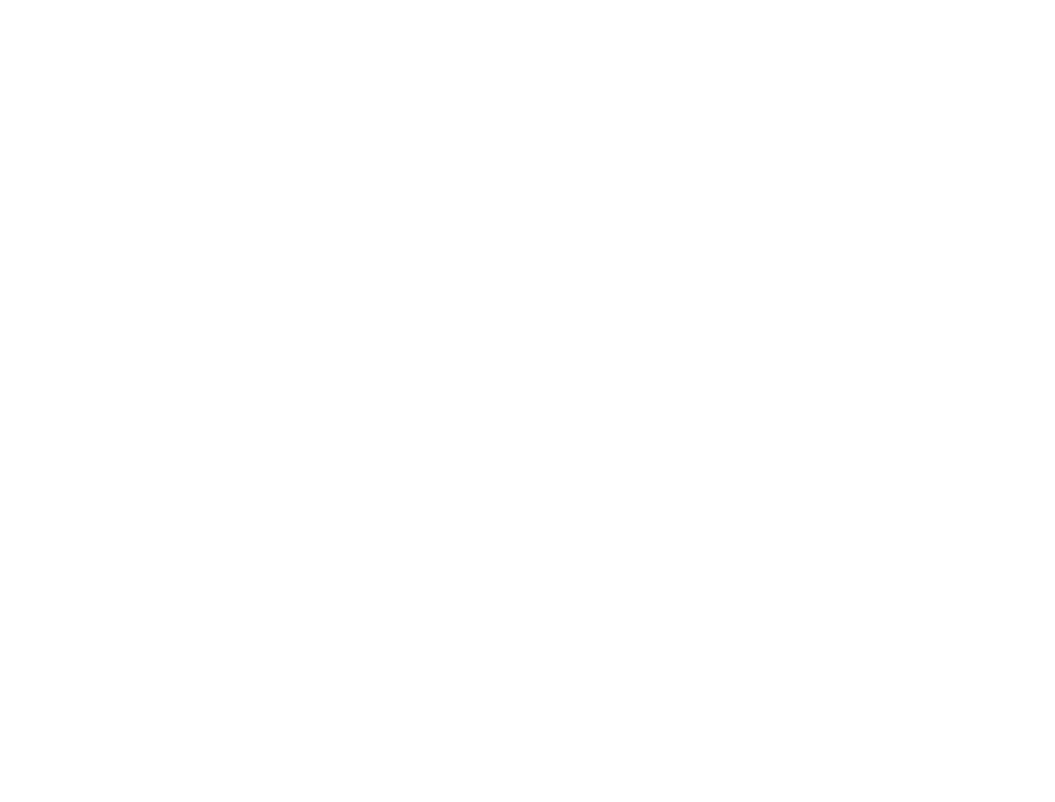
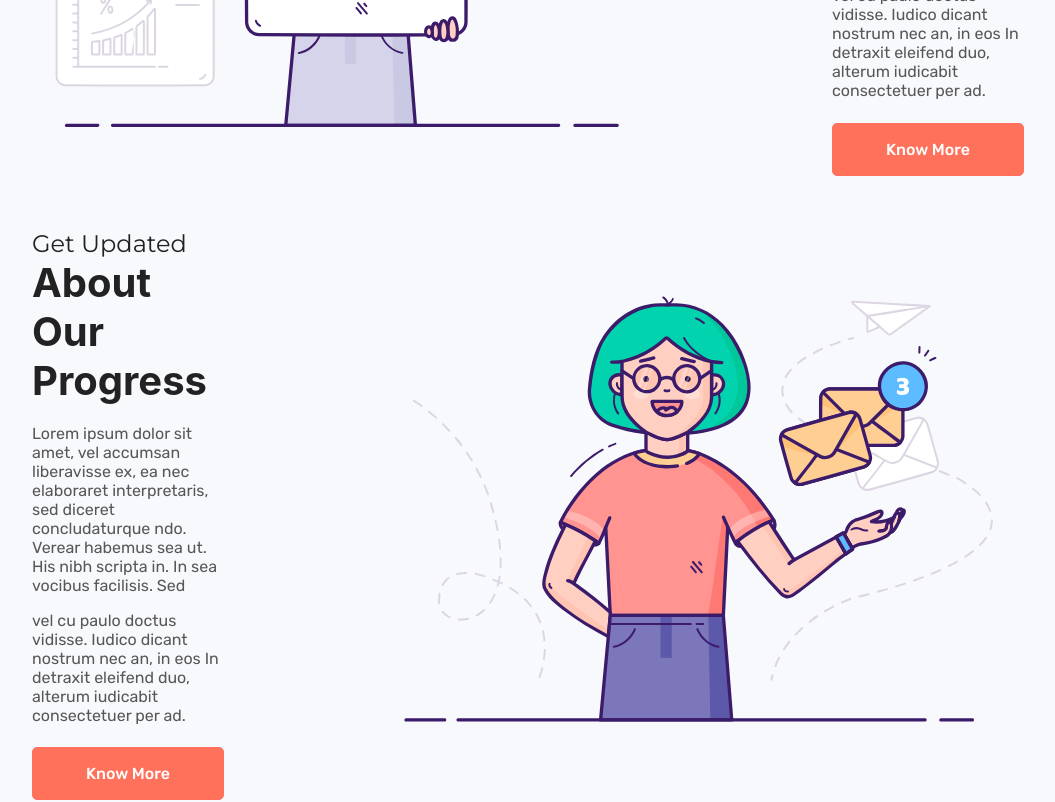
Before and after one commit to sprihozhiy/jobnext-landing, a React (Create React App) app: page / in a window 1280 px wide. Shown: the part 1600-2402 px from the top of the page, without its empty margins (112-1167 px from the left). Before the commit the page ends 1254 px from the top, so only its background shows below. Built offline with nearby package versions, Linux system fonts and the light colour scheme.

Commit message:
added our-process section

```diff
--- a/src/components/Header.js
+++ b/src/components/Header.js
@@ -24,18 +24,21 @@
             font-weight: 500;
             font-size: 1.15rem;
             margin: 0.9rem 0;
+            color: #111;
         }
         h1 {
             font-size: 4.35rem;
             font-family: Montserrat, sans-serif;
             font-weight: 800;
             margin: 0.9rem 0;
+            color: #111;
         }
         p {
             font-size: 1.05rem;
             font-family: Rubik, sans-serif;
             font-weight: 400;
             margin: 0.9rem 0;
+            color: #575757;
         }
 
         button {
--- a/src/components/Navbar.js
+++ b/src/components/Navbar.js
@@ -4,7 +4,7 @@
 const Navigation = styled.div`
     padding: 2rem 10rem;
     border-bottom: 1px solid #D9D9D9;
-    color: #111111;
+    color: #111;
     display: flex;
     justify-content: space-between;
     align-items: center;
--- a/src/components/Process.js
+++ b/src/components/Process.js
@@ -1,9 +1,93 @@
 import React from 'react'
+import styled from 'styled-components'
+import process1 from '../assets/process_1.svg'
+import process2 from '../assets/process_2.svg'
+
+const ProcessTab = styled.div`
+    display: flex;
+    flex-direction: column;
+    font-size: 1rem;
+    padding: 4rem;
+    div {
+        display: flex;
+        div {
+            display: flex;
+            flex-direction: column;
+            margin: 0 5rem;
+            justify-content: center;
+            font-size: 1rem;
+        }
+        .reverse {
+            order: 2;
+        }
+        & h4 {
+            font-size: 2.5rem;
+            color: #222;
+            margin: 0.7rem 0;
+        }
+        & > h4 > small {
+            display: block;
+            font-family: Montserrat, sans-serif;
+            font-weight: 400;
+            font-size: 1.5rem;
+            margin: 0;
+        }
+        & p {
+            font-family: Rubik, sans-serif;
+            font-size: 1rem;
+            color: #575757;
+            margin: 0.5rem 0;
+        }
+        & button {
+            display: inline-block;
+            width: 12rem;
+            height: auto;
+            background-color: #FF715B;
+            border: 1px solid #FF715B;
+            border-radius: 5px;
+            font-family: Rubik, sans-serif;
+            font-weight: 500;
+            color: #fff;
+            padding: 1rem 3rem;
+            font-size: 1rem;
+            margin: 0.9rem 0;
+            &:hover {
+                background-color: #fff;
+                color: #FF715B;
+                cursor: pointer;
+            }
+        }
+    }
+`
 
 export default function Process() {
     return (
-        <div>
-            Process
-        </div>
+        <ProcessTab>
+            <div>
+                <img src={process1} alt="Our Process" />
+                <div>
+                    <h4><small>The Process</small>About Our Work</h4>
+                    <p>Lorem ipsum dolor sit amet, vel accumsan liberavisse ex, ea nec
+    elaboraret interpretaris, sed diceret concludaturque ndo. Verear
+    habemus sea ut. His nibh scripta in. In sea vocibus facilisis. Sed</p>
+                    <p>vel cu paulo doctus vidisse. Iudico dicant nostrum nec an, in eos
+    In detraxit eleifend duo, alterum iudicabit consectetuer per ad.</p>
+                    <button>Know More</button>
+                </div>
+            </div>
+            <div>
+                <img src={process2} alt="Progress Updates" className="reverse"/>
+                <div>
+                    <h4><small>Get Updated</small>About Our Progress</h4>
+                    <p>Lorem ipsum dolor sit amet, vel accumsan liberavisse ex, ea nec
+    elaboraret interpretaris, sed diceret concludaturque ndo. Verear
+    habemus sea ut. His nibh scripta in. In sea vocibus facilisis. Sed</p>
+                    <p>vel cu paulo doctus vidisse. Iudico dicant nostrum nec an, in eos
+    In detraxit eleifend duo, alterum iudicabit consectetuer per ad.</p>
+                    <button>Know More</button>
+                </div>
+            </div>
+        </ProcessTab>
+
     )
 }
--- a/src/components/Results.js
+++ b/src/components/Results.js
@@ -31,7 +31,9 @@
             margin-bottom: 0;
         }
         div > p {
-            margin: 0;
+            font-weight: 400;
+            margin: 0.2rem;
+            text-transform: uppercase;
         }
     }
 `
```
Also changed, not shown: src/assets/process_1.svg (added), src/assets/process_2.svg (added).
